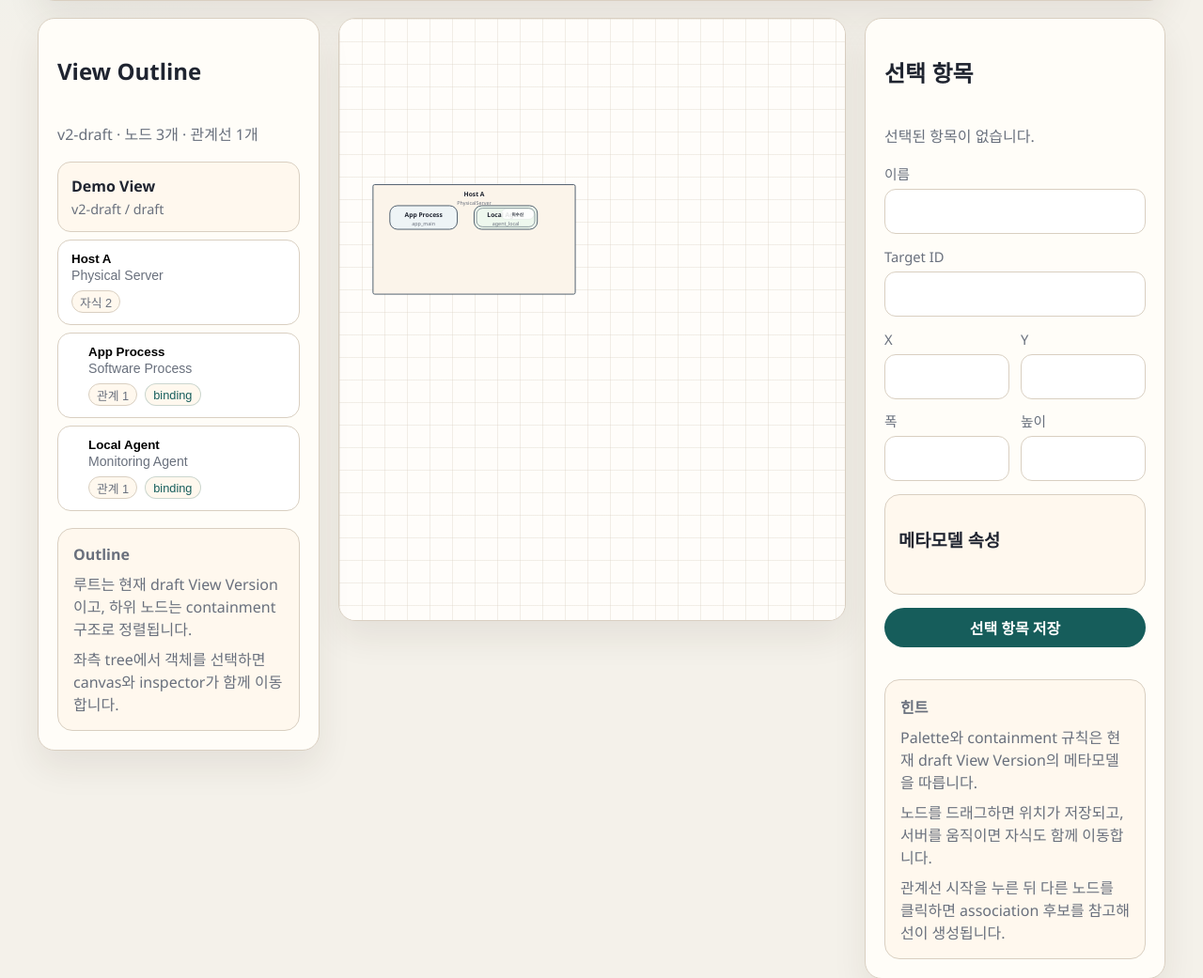
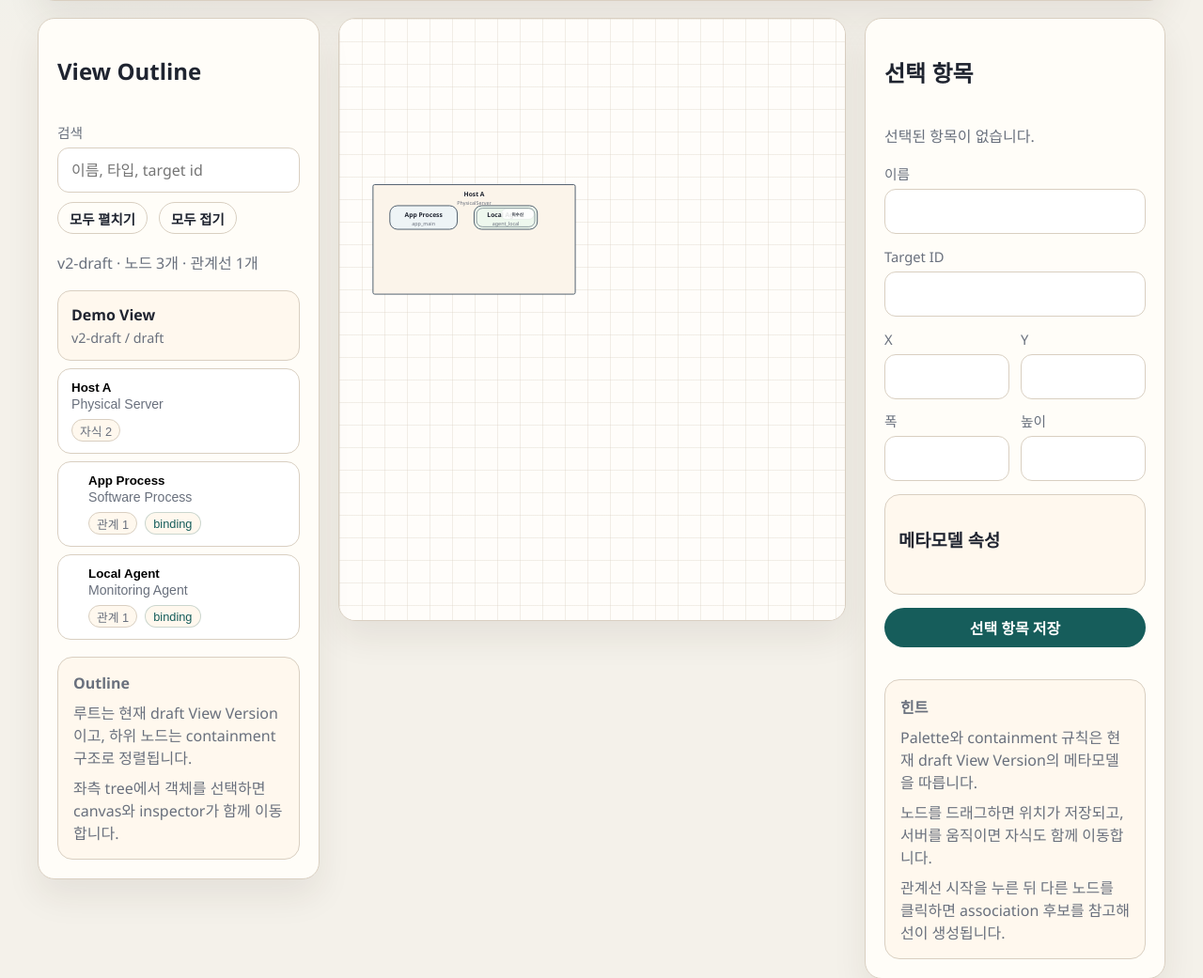
Before and after one commit to gomsoon/2604_swacan_auto, a Flask app: page /views/1/edit in a window 1280 px wide. Shown: the part 578-1619 px from the top of the page at 94% size. Run offline with Flask 3, Linux system fonts and the light colour scheme; the visitor is signed in with stand-in values (Sample User, id 1); data comes from the database, SQL or seed files in the repository.

Commit message:
Enhance architecture editor outline usability

```diff
--- a/app/static/css/app.css
+++ b/app/static/css/app.css
@@ -411,6 +411,19 @@ a {
     gap: 8px;
 }
 
+.outline-toolbar {
+    display: grid;
+    gap: 10px;
+}
+
+.outline-search-field {
+    margin: 0;
+}
+
+.outline-search-field input {
+    min-height: 40px;
+}
+
 .outline-root-card {
     display: grid;
     gap: 4px;
@@ -427,6 +440,15 @@ a {
 .outline-root-meta {
     color: var(--muted);
     font-size: 0.9rem;
+}
+
+.outline-empty-state {
+    padding: 14px;
+    border-radius: 14px;
+    border: 1px dashed var(--line);
+    background: rgba(255, 253, 248, 0.78);
+    color: var(--muted);
+    text-align: center;
 }
 
 .outline-item {
@@ -467,6 +489,10 @@ a {
 
 .outline-item.is-connect-blocked {
     opacity: 0.72;
+}
+
+.outline-item[data-collapsed="true"] {
+    border-style: dashed;
 }
 
 .outline-item-main {
--- a/app/static/js/editor.js
+++ b/app/static/js/editor.js
@@ -12,6 +12,9 @@ const paletteStatusLabel = document.getElementById("palette-status-label");
 const paletteGroupsRoot = document.getElementById("palette-groups");
 const outlineSummary = document.getElementById("outline-summary");
 const outlineTreeRoot = document.getElementById("editor-outline-tree");
+const outlineSearchInput = document.getElementById("outline-search-input");
+const outlineExpandAllButton = document.getElementById("outline-expand-all-button");
+const outlineCollapseAllButton = document.getElementById("outline-collapse-all-button");
 const nodeForm = document.getElementById("node-form");
 const dynamicPropertiesPanel = document.getElementById("node-dynamic-properties");
 const dynamicPropertiesFields = document.getElementById("node-dynamic-properties-fields");
@@ -45,6 +48,9 @@ const state = {
     selectedEdgeId: null,
     connectSourceId: null,
     previewCreateNodeType: null,
+    outlineQuery: "",
+    collapsedOutlineNodeIds: new Set(),
+    outlineSelectionNeedsScroll: false,
     drag: null,
     lastDragAt: 0,
 };
@@ -279,6 +285,18 @@ function getDescendantIds(nodeId) {
         result.push(...getDescendantIds(child.id));
     }
     return result;
+}
+
+function markOutlineSelectionForScroll() {
+    state.outlineSelectionNeedsScroll = true;
+}
+
+function expandOutlineAncestors(nodeId) {
+    let current = getNode(nodeId);
+    while (current?.parent_node_id) {
+        state.collapsedOutlineNodeIds.delete(current.parent_node_id);
+        current = getNode(current.parent_node_id);
+    }
 }
 
 function nextTargetId(prefix, displayName) {
@@ -591,17 +609,73 @@ function sortNodesForOutline(nodes) {
     });
 }
 
+function getOutlineSearchTerm() {
+    return state.outlineQuery.trim().toLowerCase();
+}
+
+function nodeMatchesOutlineSearch(node) {
+    const query = getOutlineSearchTerm();
+    if (!query) {
+        return true;
+    }
+    const semanticType = getSemanticType(node.semantic_type_code || node.node_type);
+    const searchableParts = [
+        node.display_name,
+        node.target_id,
+        node.semantic_type_code,
+        node.node_type,
+        semanticType?.display_name,
+    ];
+    return searchableParts.some((item) => String(item || "").toLowerCase().includes(query));
+}
+
+function branchMatchesOutlineSearch(node) {
+    if (nodeMatchesOutlineSearch(node)) {
+        return true;
+    }
+    return getChildren(node.id).some((child) => branchMatchesOutlineSearch(child));
+}
+
+function getOutlineNodesWithChildren() {
+    return new Set(
+        state.nodes
+            .filter((node) => getChildren(node.id).length > 0)
+            .map((node) => node.id)
+    );
+}
+
+function isOutlineNodeCollapsed(nodeId) {
+    return !getOutlineSearchTerm() && state.collapsedOutlineNodeIds.has(nodeId);
+}
+
+function collapseAllOutlineBranches() {
+    state.collapsedOutlineNodeIds = getOutlineNodesWithChildren();
+    render();
+    setStatus("Outline을 모두 접었습니다.");
+}
+
+function expandAllOutlineBranches() {
+    state.collapsedOutlineNodeIds = new Set();
+    render();
+    setStatus("Outline을 모두 펼쳤습니다.");
+}
+
 function countIncidentEdges(nodeId) {
     return state.edges.filter((edge) => edge.source_node_id === nodeId || edge.target_node_id === nodeId).length;
 }
 
 function renderOutlineNode(node, depth = 0, guides = {}) {
     const semanticType = getSemanticType(node.semantic_type_code || node.node_type);
+    const childCount = getChildren(node.id).length;
+    const isCollapsed = isOutlineNodeCollapsed(node.id);
     const item = document.createElement("button");
     item.type = "button";
     item.className = "outline-item";
     item.dataset.nodeId = String(node.id);
     item.dataset.depth = String(depth);
+    if (childCount > 0) {
+        item.dataset.collapsed = isCollapsed ? "true" : "false";
+    }
     if (node.id === state.selectedNodeId) {
         item.classList.add("is-selected");
     }
@@ -638,11 +712,10 @@ function renderOutlineNode(node, depth = 0, guides = {}) {
     const meta = document.createElement("span");
     meta.className = "outline-item-meta";
 
-    const childCount = getChildren(node.id).length;
     if (childCount > 0) {
         const childBadge = document.createElement("span");
         childBadge.className = "outline-badge";
-        childBadge.textContent = `자식 ${childCount}`;
+        childBadge.textContent = isCollapsed ? `자식 ${childCount} · 접힘` : `자식 ${childCount}`;
         meta.appendChild(childBadge);
     }
 
@@ -691,6 +764,8 @@ function renderOutlineNode(node, depth = 0, guides = {}) {
         state.selectedNodeId = node.id;
         state.selectedEdgeId = null;
         state.connectSourceId = null;
+        expandOutlineAncestors(node.id);
+        markOutlineSelectionForScroll();
         render();
         setStatus(`${node.display_name || node.node_type}을(를) outline에서 선택했습니다.`);
     });
@@ -700,9 +775,12 @@ function renderOutlineNode(node, depth = 0, guides = {}) {
 function renderOutlineBranch(nodes, depth = 0, guides = {}) {
     const fragment = document.createDocumentFragment();
     for (const node of sortNodesForOutline(nodes)) {
+        if (!branchMatchesOutlineSearch(node)) {
+            continue;
+        }
         fragment.appendChild(renderOutlineNode(node, depth, guides));
         const children = getChildren(node.id);
-        if (children.length > 0) {
+        if (children.length > 0 && !isOutlineNodeCollapsed(node.id)) {
             fragment.appendChild(renderOutlineBranch(children, depth + 1, guides));
         }
     }
@@ -716,8 +794,12 @@ function renderOutline(guides = {}) {
 
     outlineTreeRoot.replaceChildren();
 
+    const visibleNodeCount = state.nodes.filter((node) => branchMatchesOutlineSearch(node)).length;
+    const searchTerm = getOutlineSearchTerm();
     if (outlineSummary) {
-        outlineSummary.textContent = `${state.viewVersionCode || "draft"} · 노드 ${state.nodes.length}개 · 관계선 ${state.edges.length}개`;
+        outlineSummary.textContent = searchTerm
+            ? `${state.viewVersionCode || "draft"} · 검색 ${visibleNodeCount}/${state.nodes.length}개 · 관계선 ${state.edges.length}개`
+            : `${state.viewVersionCode || "draft"} · 노드 ${state.nodes.length}개 · 관계선 ${state.edges.length}개`;
     }
 
     const root = document.createElement("div");
@@ -734,7 +816,21 @@ function renderOutline(guides = {}) {
     root.appendChild(rootMeta);
 
     outlineTreeRoot.appendChild(root);
-    outlineTreeRoot.appendChild(renderOutlineBranch(getRootNodes(), 0, guides));
+    const branch = renderOutlineBranch(getRootNodes(), 0, guides);
+    if (!branch.childNodes.length) {
+        const empty = document.createElement("div");
+        empty.className = "outline-empty-state";
+        empty.textContent = "검색 조건에 맞는 객체가 없습니다.";
+        outlineTreeRoot.appendChild(empty);
+    } else {
+        outlineTreeRoot.appendChild(branch);
+    }
+
+    if (state.outlineSelectionNeedsScroll && state.selectedNodeId) {
+        const selectedItem = outlineTreeRoot.querySelector(`.outline-item[data-node-id="${state.selectedNodeId}"]`);
+        selectedItem?.scrollIntoView({ block: "nearest" });
+        state.outlineSelectionNeedsScroll = false;
+    }
 }
 
 async function loadPalette(metamodelVersionCode) {
@@ -985,6 +1081,7 @@ async function loadView() {
         state.selectedEdgeId = null;
         state.connectSourceId = null;
         state.previewCreateNodeType = null;
+        state.collapsedOutlineNodeIds = new Set();
         updateRevision(payload.version.revision);
         updateEditorMode();
         render();
@@ -1018,6 +1115,8 @@ async function addNode(nodeType) {
         state.selectedNodeId = payload.node.id;
         state.selectedEdgeId = null;
         state.previewCreateNodeType = null;
+        expandOutlineAncestors(payload.node.id);
+        markOutlineSelectionForScroll();
         updateRevision(payload.revision);
         render();
         setStatus(`${nodeType}가 추가되었습니다.`);
@@ -1207,6 +1306,8 @@ function handleNodeClick(node, event) {
 
     state.selectedNodeId = node.id;
     state.selectedEdgeId = null;
+    expandOutlineAncestors(node.id);
+    markOutlineSelectionForScroll();
     render();
     setStatus(`노드 ${node.id} 선택됨`);
 }
@@ -1351,5 +1452,11 @@ document.getElementById("reload-view-button")?.addEventListener("click", loadVie
 nodeForm?.addEventListener("submit", saveSelectedNode);
 publishVersionButton?.addEventListener("click", publishCurrentVersion);
 activateVersionButton?.addEventListener("click", activateCurrentVersion);
+outlineSearchInput?.addEventListener("input", (event) => {
+    state.outlineQuery = event.target.value || "";
+    render();
+});
+outlineExpandAllButton?.addEventListener("click", expandAllOutlineBranches);
+outlineCollapseAllButton?.addEventListener("click", collapseAllOutlineBranches);
 
 loadView();
--- a/app/templates/editor.html
+++ b/app/templates/editor.html
@@ -41,6 +41,16 @@
         <aside class="card outline-panel">
             <div class="section-header">
                 <h2>View Outline</h2>
+            </div>
+            <div class="outline-toolbar">
+                <label class="field outline-search-field">
+                    <span>검색</span>
+                    <input id="outline-search-input" type="search" placeholder="이름, 타입, target id">
+                </label>
+                <div class="toolbar-inline">
+                    <button id="outline-expand-all-button" class="button small ghost" type="button">모두 펼치기</button>
+                    <button id="outline-collapse-all-button" class="button small ghost" type="button">모두 접기</button>
+                </div>
             </div>
             <p id="outline-summary" class="selection-kind">draft View Version 구조를 불러오는 중입니다.</p>
             <div id="editor-outline-tree" class="outline-tree" aria-label="architecture editor outline"></div>
```
Also changed, not shown: tests/test_playwright_e2e.py (+6 -0 lines), tests/test_web_pages.py (+2 -0 lines).
